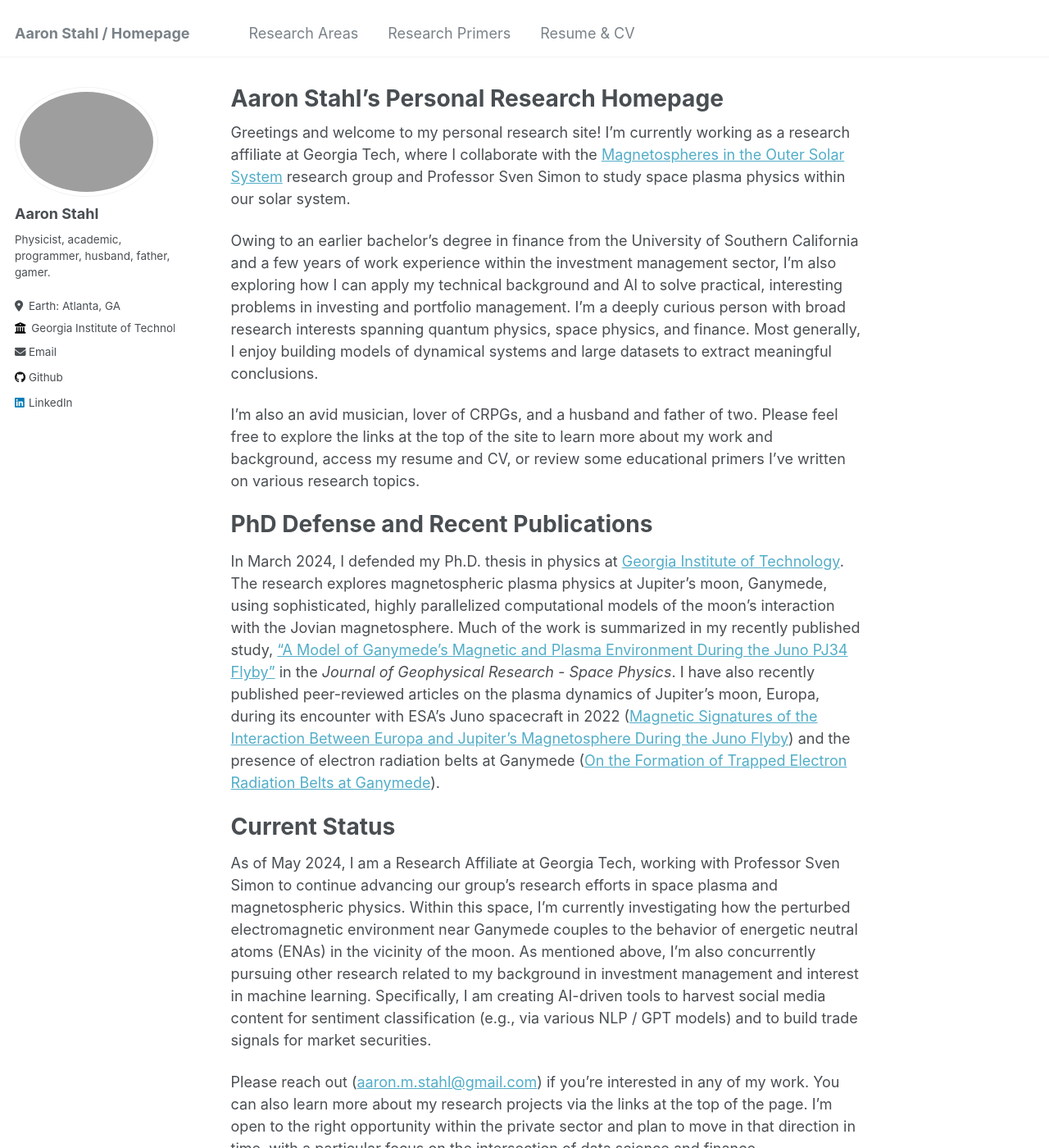
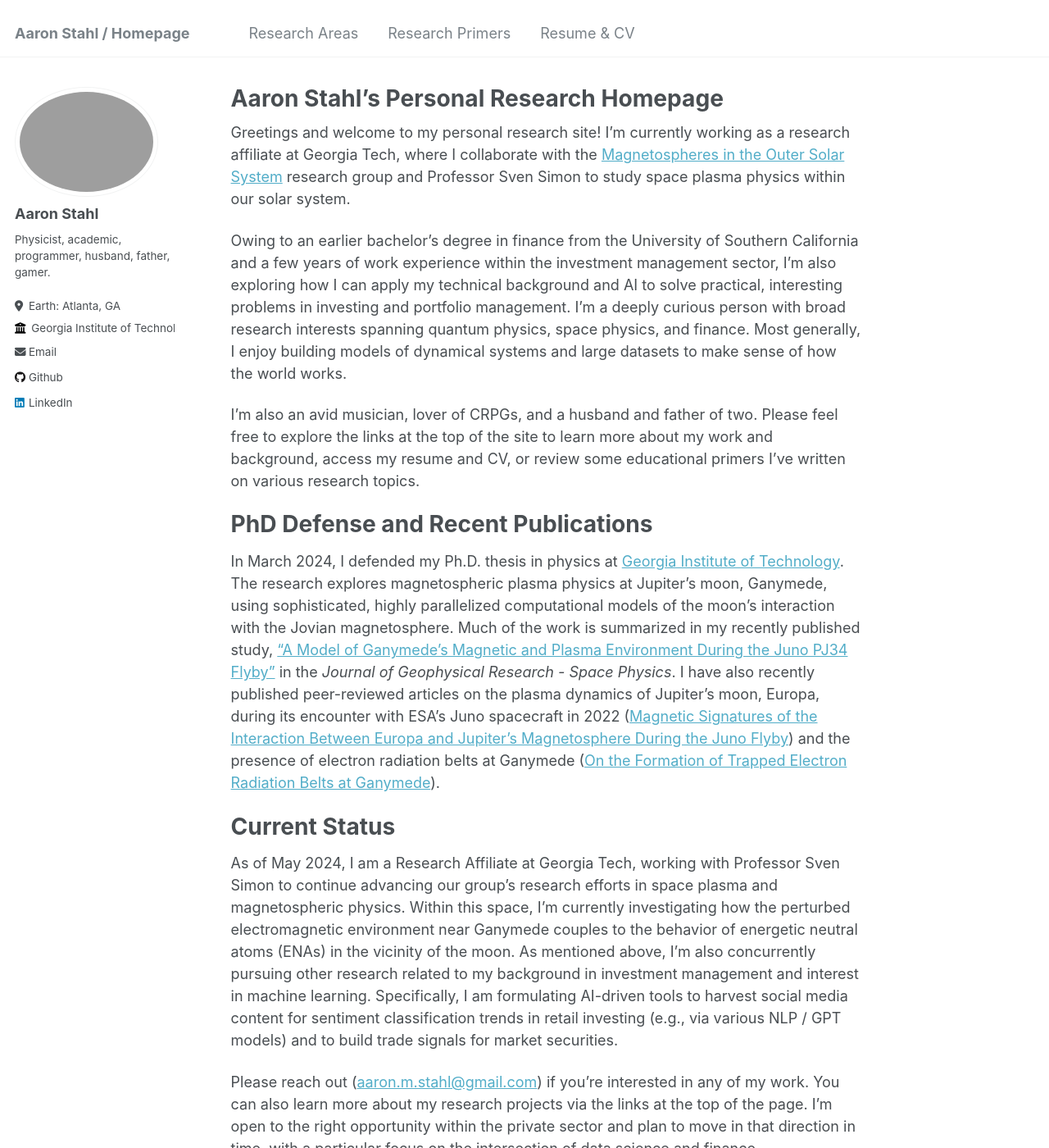
Before and after one commit to astahl3/astahl3.github.io, a Jekyll site: the page built from _pages/about.md, in a window 1280 px wide and 1400 px high. Shown: the whole window at 82% size. Built offline with Jekyll 4.4.1, drawn with Linux system fonts in a browser that asks for light colours.

Commit message:
adding quantum completion page, some updates

```diff
--- a/_pages/about.md
+++ b/_pages/about.md
@@ -8,7 +8,7 @@
 ---
 Greetings and welcome to my personal research site! I'm currently working as a research affiliate at Georgia Tech, where I collaborate with the [Magnetospheres in the Outer Solar System](https://svensimon.gatech.edu/) research group and Professor Sven Simon to study space plasma physics within our solar system.
 
-Owing to an earlier bachelor's degree in finance from the University of Southern California and a few years of work experience within the investment management sector, I'm also exploring how I can apply my technical background and AI to solve practical, interesting problems in investing and portfolio management. I'm a deeply curious person with broad research interests spanning quantum physics, space physics, and finance. Most generally, I enjoy building models of dynamical systems and large datasets to extract meaningful conclusions.
+Owing to an earlier bachelor's degree in finance from the University of Southern California and a few years of work experience within the investment management sector, I'm also exploring how I can apply my technical background and AI to solve practical, interesting problems in investing and portfolio management. I'm a deeply curious person with broad research interests spanning quantum physics, space physics, and finance. Most generally, I enjoy building models of dynamical systems and large datasets to make sense of how the world works.
 
 I'm also an avid musician, lover of CRPGs, and a husband and father of two. Please feel free to explore the links at the top of the site to learn more about my work and background, access my resume and CV, or review some educational primers I've written on various research topics.
 
@@ -18,6 +18,6 @@
 
 Current Status
 ======
-As of May 2024, I am a Research Affiliate at Georgia Tech, working with Professor Sven Simon to continue advancing our group's research efforts in space plasma and magnetospheric physics. Within this space, I'm currently investigating how the perturbed electromagnetic environment near Ganymede couples to the behavior of energetic neutral atoms (ENAs) in the vicinity of the moon. As mentioned above, I'm also concurrently pursuing other research related to my background in investment management and interest in machine learning. Specifically, I am creating AI-driven tools to harvest social media content for sentiment classification (e.g., via various NLP / GPT models) and to build trade signals for market securities.
+As of May 2024, I am a Research Affiliate at Georgia Tech, working with Professor Sven Simon to continue advancing our group's research efforts in space plasma and magnetospheric physics. Within this space, I'm currently investigating how the perturbed electromagnetic environment near Ganymede couples to the behavior of energetic neutral atoms (ENAs) in the vicinity of the moon. As mentioned above, I'm also concurrently pursuing other research related to my background in investment management and interest in machine learning. Specifically, I am formulating AI-driven tools to harvest social media content for sentiment classification trends in retail investing (e.g., via various NLP / GPT models) and to build trade signals for market securities.
 
 Please reach out ([aaron.m.stahl@gmail.com](mailto:aaron.m.stahl@gmail.com)) if you're interested in any of my work. You can also learn more about my research projects via the links at the top of the page. I'm open to the right opportunity within the private sector and plan to move in that direction in time, with a particular focus on the intersection of data science and finance.
```
Also changed, not shown: _pages/quantum_completion.md (added, +39 -0 lines), _pages/research_areas.md (+1 -1 lines), files/quantum/quantum_completion_visual.png (added), files/quantum/truncated_mps_completion.png (added), 2 other files.
